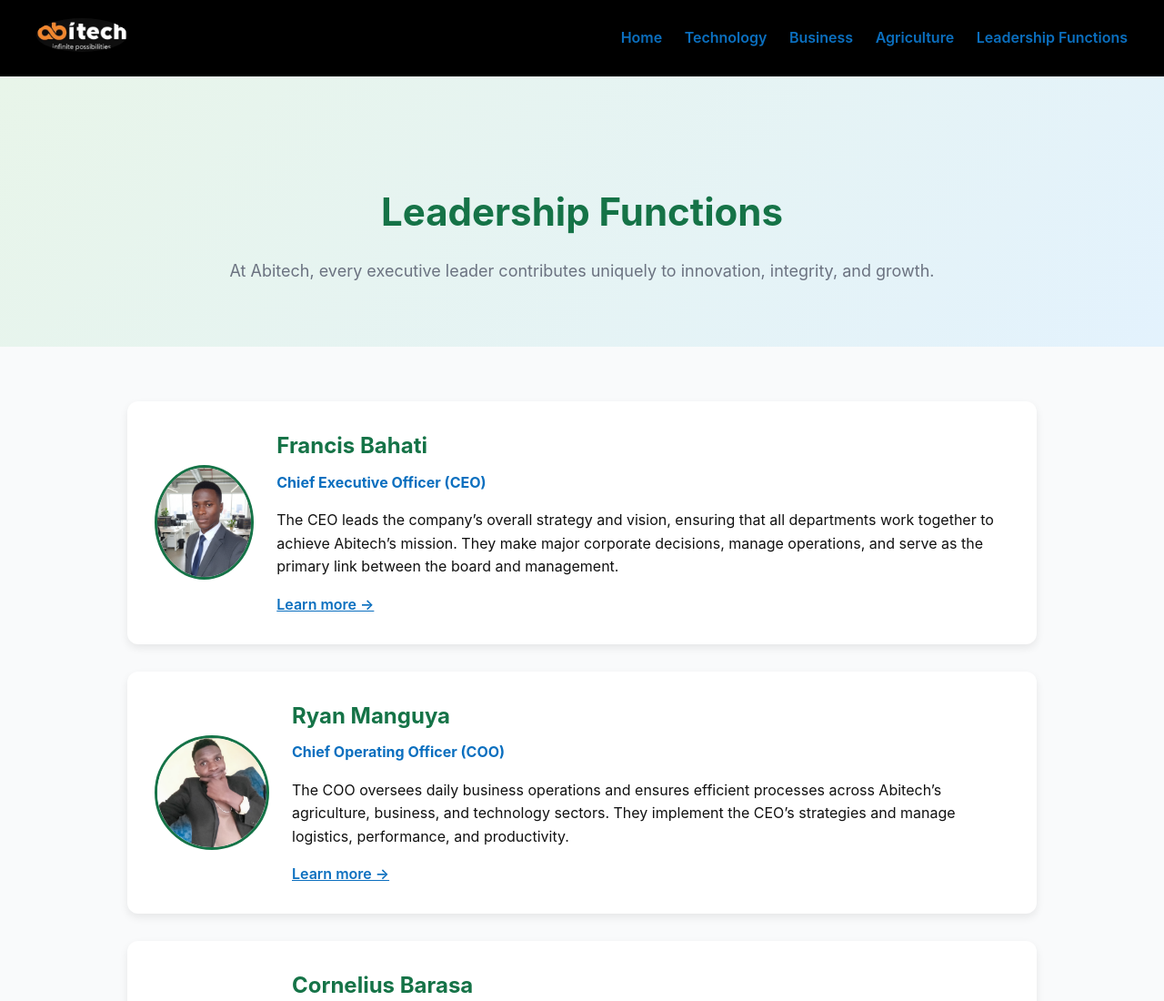
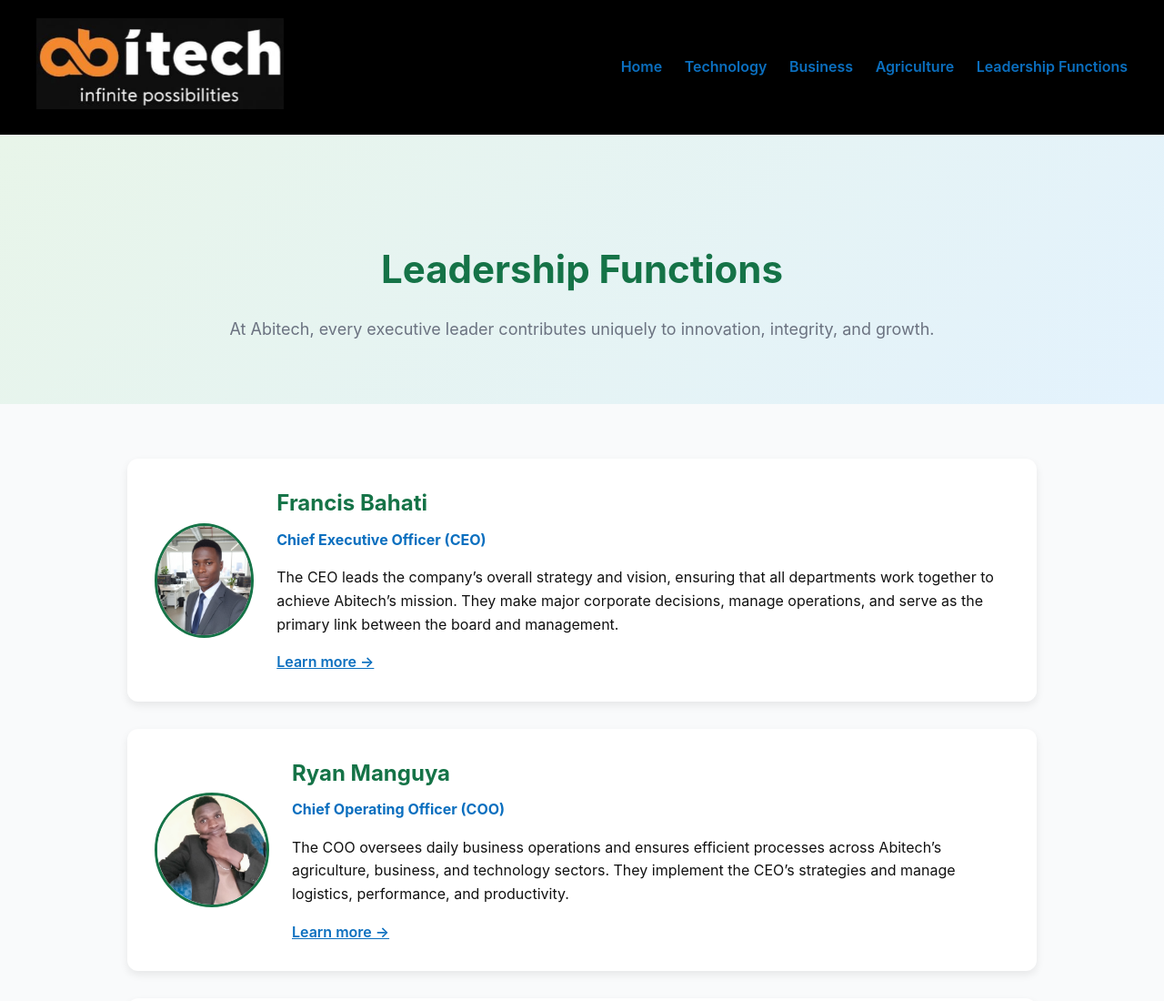
Before and after one commit to cornelcode/abitech-, a plain HTML site: page hierarchy.html in a window 1280 px wide. Shown: the top 1100 px of the page at 91% size. Drawn offline with Linux system fonts and the light colour scheme.

Commit message:
Remove inline styles from logo image
Removed inline styles from logo image.

```diff
--- a/hierarchy.html
+++ b/hierarchy.html
@@ -110,7 +110,7 @@
 
 <header>
   <div class="logo">
-    <img src="Screenshot 2025-11-06 122819.png" alt="Abitech Logo" style="width: 100px; border-radius: 50%;" />
+     <img src="Screenshot 2025-11-06 122819.png" alt="Abitech Logo" />
   </div>
   <nav>
     <a href="index.html">Home</a>
```
